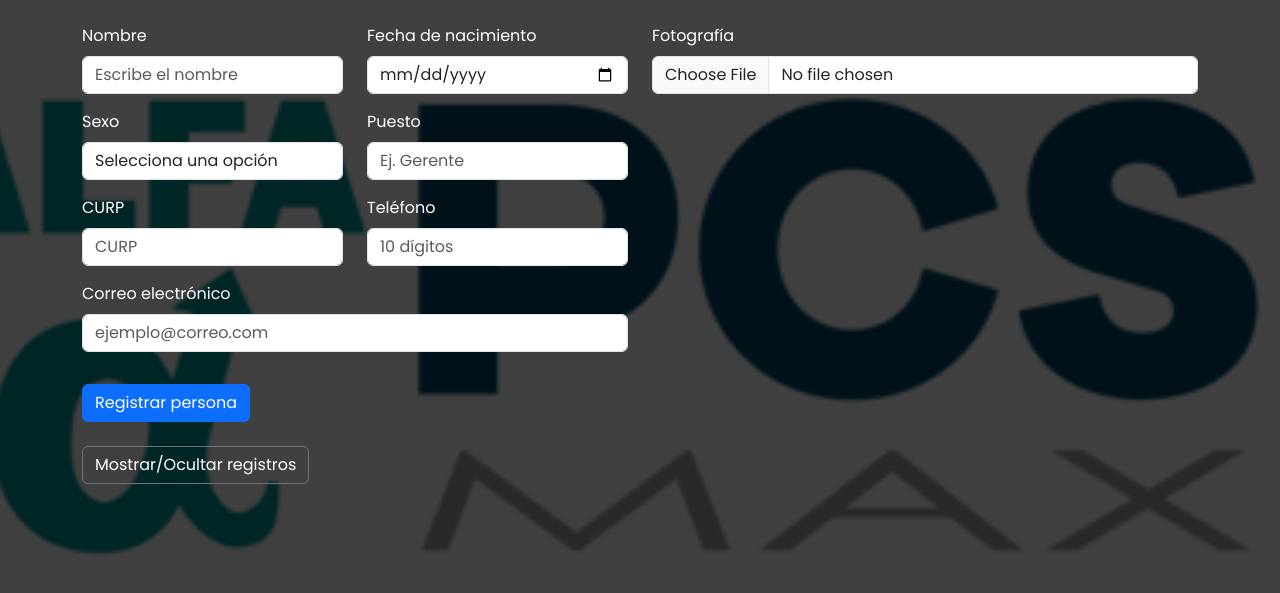
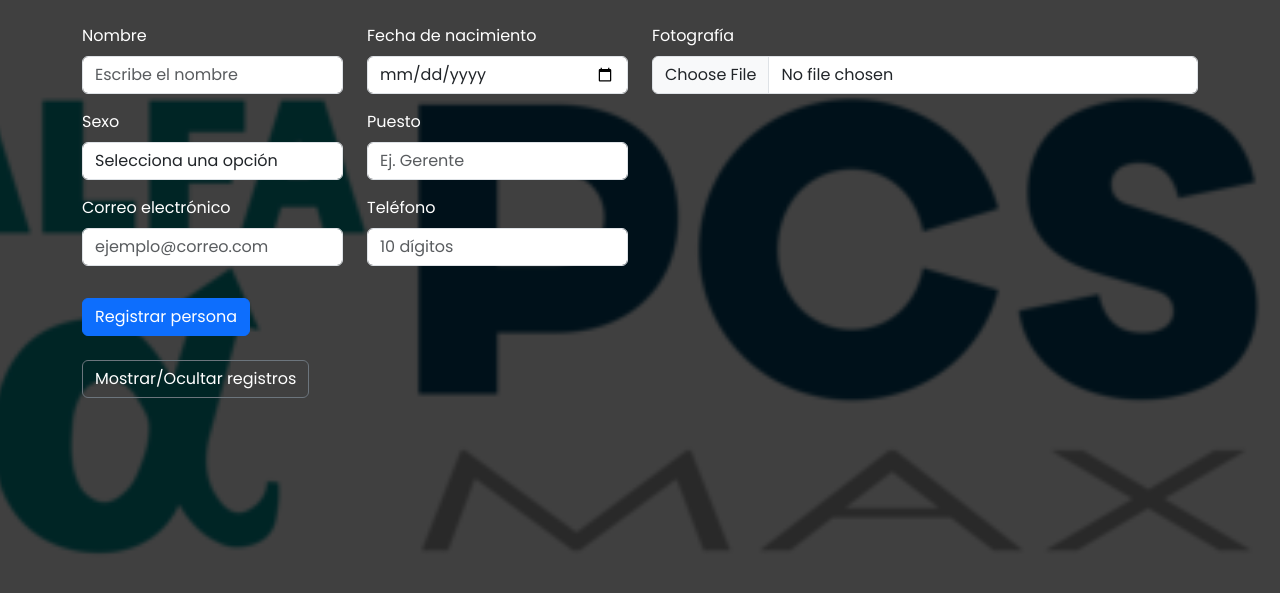
Before and after one commit to Yukhio/alfa-info, a Flask app: page /vendedor in a window 1280 px wide. Shown: the part 59-652 px from the top of the page. Run offline with Flask 3, Linux system fonts and the light colour scheme; the visitor is signed in with stand-in values (Sample User, id 1); some libraries are stand-ins or nearby versions.

Commit message:
Se modificó el campo de la CURP

```diff
--- a/app.py
+++ b/app.py
@@ -85,7 +85,6 @@
             'fecha_nacimiento': data['fecha_nacimiento'],
             'sexo': data['sexo'],
             'puesto': data['puesto'],
-            'curp': data['curp'],
             'telefono': data['telefono'],
             'correo': data['correo'],
             'foto': filename,
--- a/templates/cliente.html
+++ b/templates/cliente.html
@@ -35,7 +35,6 @@
                     {% endif %}
                     <br>
                     <strong>Teléfono:</strong> {{ persona.telefono }}<br>
-                    <strong>CURP:</strong> {{ persona.curp }}<br>
                     <strong>Correo:</strong> {{ persona.correo }}<br>
                     <strong>Puesto:</strong> {{ persona.puesto }}
                 </p>
--- a/templates/vendedor.html
+++ b/templates/vendedor.html
@@ -6,7 +6,8 @@
             <div class="row mb-3">
                 <div class="col-md-6">
                     <label for="nombre" class="form-label text-white">Nombre</label>
-                    <input type="text" placeholder="Escribe el nombre" class="form-control" id="nombre" name="nombre" required>
+                    <input type="text" placeholder="Escribe el nombre" class="form-control" id="nombre" name="nombre"
+                        required>
                 </div>
                 <div class="col-md-6">
                     <label for="fecha_nacimiento" class="form-label text-white">Fecha de nacimiento</label>
@@ -25,24 +26,22 @@
                 </div>
                 <div class="col-md-6">
                     <label for="puesto" class="form-label text-white">Puesto</label>
-                    <input type="text" placeholder="Ej. Gerente" class="form-control" id="puesto" name="puesto" required>
+                    <input type="text" placeholder="Ej. Gerente" class="form-control" id="puesto" name="puesto"
+                        required>
                 </div>
             </div>
 
             <div class="row mb-3">
                 <div class="col-md-6">
-                    <label for="curp" class="form-label text-white">CURP</label>
-                    <input type="text" class="form-control" id="curp" name="curp" placeholder="CURP" required>
+                    <label for="correo" class="form-label text-white">Correo electrónico</label>
+                    <input type="email" class="form-control" id="correo" name="correo" placeholder="ejemplo@correo.com"
+                        required>
                 </div>
                 <div class="col-md-6">
                     <label for="telefono" class="form-label text-white">Teléfono</label>
-                    <input type="tel" class="form-control" id="telefono" name="telefono" placeholder="10 dígitos" required>
+                    <input type="tel" class="form-control" id="telefono" name="telefono" placeholder="10 dígitos"
+                        required>
                 </div>
-            </div>
-
-            <div class="mb-3">
-                <label for="correo" class="form-label text-white">Correo electrónico</label>
-                <input type="email" class="form-control" id="correo" name="correo" placeholder="ejemplo@correo.com" required>
             </div>
         </div>
 
@@ -56,14 +55,15 @@
     <button type="submit" class="btn btn-primary mt-3">Registrar persona</button>
 </form>
 
-<button class="btn btn-outline-secondary mb-3 form-label text-white" id="togglePersonas">Mostrar/Ocultar registros</button>
+<button class="btn btn-outline-secondary mb-3 form-label text-white" id="togglePersonas">Mostrar/Ocultar
+    registros</button>
 
 <div class="row d-none" id="personas">
     {% for persona in personas %}
     <div class="col-sm-6 col-md-4 mb-4">
         <div class="card h-100">
             <img src="{{ url_for('uploads', filename=persona.foto) }}" class="card-img-top"
-                 style="height: 250px; object-fit: cover;" alt="Foto de {{ persona.nombre }}">
+                style="height: 250px; object-fit: cover;" alt="Foto de {{ persona.nombre }}">
             <div class="card-body">
                 <h5 class="card-title">{{ persona.nombre }}</h5>
                 <p class="card-text">
```
